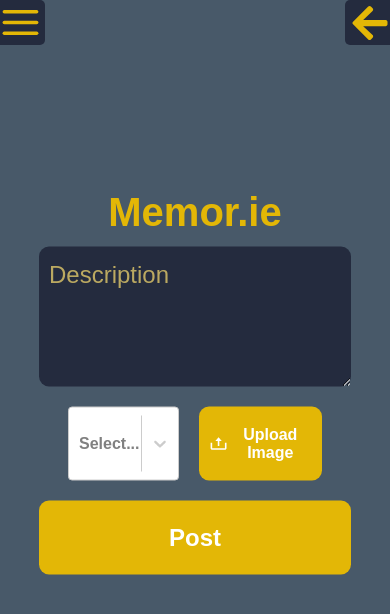
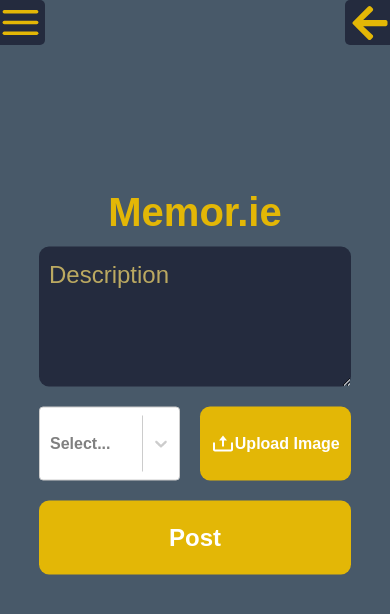
Before and after one commit to tbusst/web-development-project-2.4-2.8, a React (Create React App) app: page /new-post in a window 390 px wide. Shown: the top 614 px of the page. Built offline with nearby package versions, Linux system fonts and the light colour scheme; no server answers; a web font is replaced by a local one.

Commit message:
Fixed create post css and made profile work on mobile

```diff
--- a/src/Components/Post/Post.scss
+++ b/src/Components/Post/Post.scss
@@ -139,6 +139,10 @@
     font-size: 2rem;
     font-weight: bold;
 
+    p {
+        text-align: center;
+    }
+
     .confirmation-buttons {
         display: flex;
         flex-direction: row;
@@ -177,4 +181,10 @@
         align-items: center;
         margin-top: 57px;
     }
+
+    .delete-confirmation {
+        .confirmation-buttons {
+            width: 90%;
+        }
+    }
 }
--- a/src/Pages/CreatePost/CreatePost.scss
+++ b/src/Pages/CreatePost/CreatePost.scss
@@ -54,7 +54,7 @@ textarea::placeholder {
     justify-content: center;
     align-items: center;
     display: flex;
-    width: calc(60vw + 20px);
+    width: 100%;
 
     gap: 20px;
 
```
